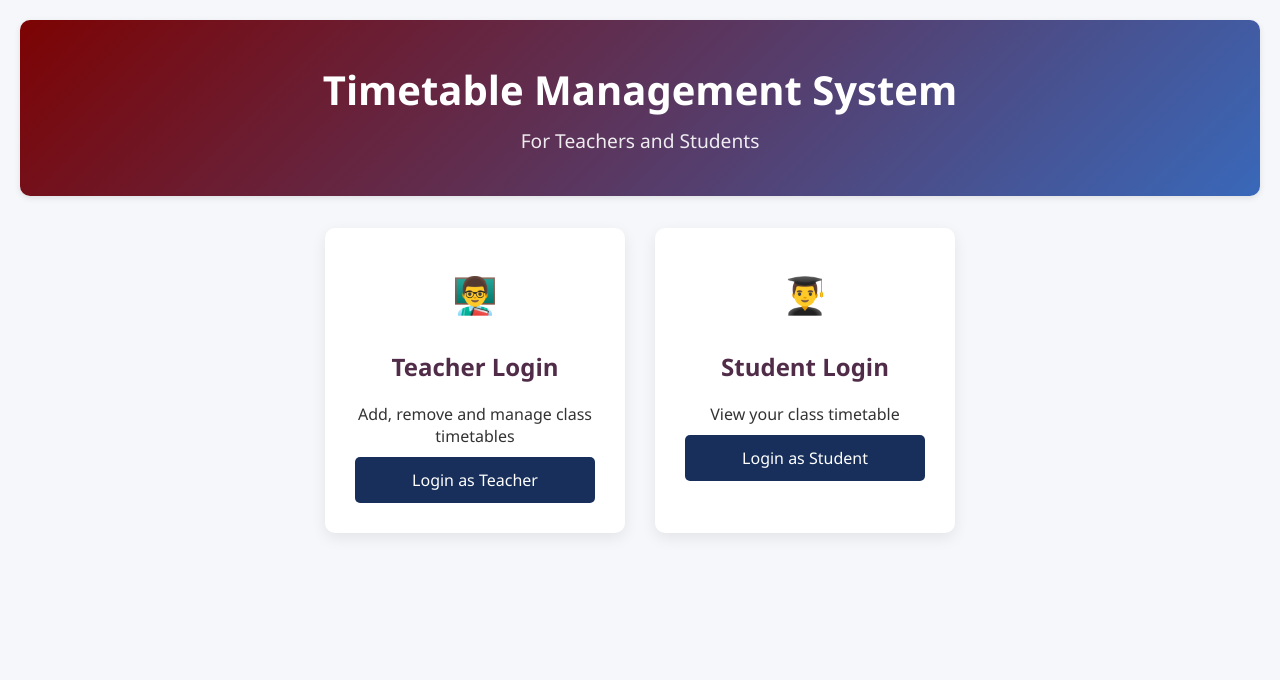
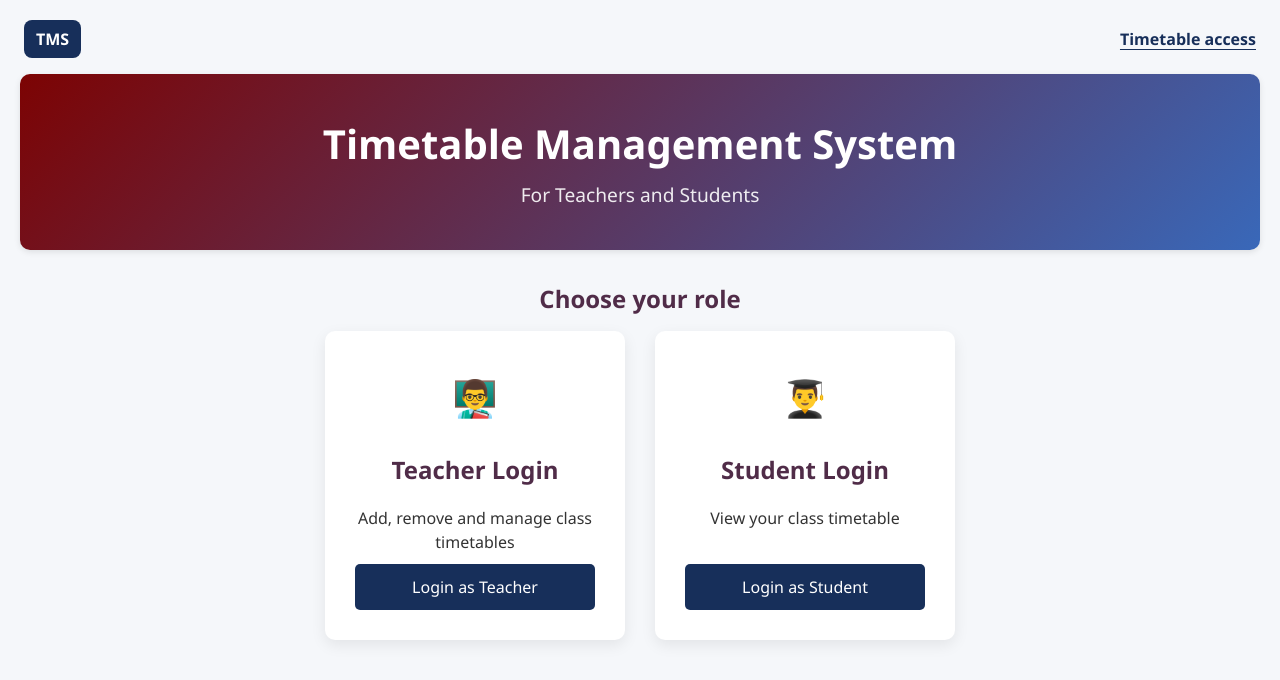
Before and after one commit to KoMa19960925/Timetable-Management-System, a plain HTML site: page index.html in a window 1280 px wide. Drawn offline with Linux system fonts and the light colour scheme.

Commit message:
Polish timetable landing page

```diff
--- a/index.html
+++ b/index.html
@@ -4,16 +4,23 @@
     <meta charset="UTF-8">
     <meta name="viewport" content="width=device-width, initial-scale=1.0">
     <title>Timetable Management System</title>
-    <link rel="stylesheet" href="styles.css?v=original-colors">
+    <link rel="stylesheet" href="styles.css?v=landing-layout">
 </head>
 <body>
-    <div class="container">
+    <div class="container" id="page-top">
+        <nav class="site-nav" aria-label="Main navigation">
+            <a class="site-brand" href="#page-top">TMS</a>
+            <a href="#main-content">Timetable access</a>
+        </nav>
         <header>
             <h1>Timetable Management System</h1>
             <p class="subtitle">For Teachers and Students</p>
         </header>
 
-        <div class="login-section" id="loginSection">
+        <main id="main-content" tabindex="-1">
+        <section id="loginSection" aria-labelledby="access-heading">
+            <h2 class="access-heading" id="access-heading">Choose your role</h2>
+            <div class="login-section">
             <div class="login-card">
                 <div class="role-icon">👨‍🏫</div>
                 <h2>Teacher Login</h2>
@@ -27,7 +34,8 @@
                 <p>View your class timetable</p>
                 <button class="login-btn" id="studentLoginBtn">Login as Student</button>
             </div>
-        </div>
+            </div>
+        </section>
 
         <!-- Teacher Interface -->
         <div class="interface" id="teacherInterface">
@@ -214,8 +222,9 @@
                 </table>
             </div>
         </div>
+        </main>
     </div>
 
-    <script src="script.js"></script>
+    <script src="script.js?v=landing-layout"></script>
 </body>
 </html>
--- a/script.js
+++ b/script.js
@@ -53,13 +53,13 @@ studentLoginBtn.addEventListener('click', function() {
 // Logout functions
 teacherLogoutBtn.addEventListener('click', function() {
     teacherInterface.classList.remove('active');
-    loginSection.style.display = 'flex';
+    loginSection.style.display = '';
     showNotification(teacherNotification, "Logged out successfully", "info");
 });
 
 studentLogoutBtn.addEventListener('click', function() {
     studentInterface.classList.remove('active');
-    loginSection.style.display = 'flex';
+    loginSection.style.display = '';
 });
 
 // Generate teacher timetable
--- a/styles.css
+++ b/styles.css
@@ -14,6 +14,28 @@ body {
     max-width: 1400px;
     margin: 0 auto;
     padding: 20px;
+}
+
+.site-nav {
+    display: flex;
+    align-items: center;
+    justify-content: space-between;
+    gap: 12px;
+    padding: 0 4px 16px;
+}
+
+.site-nav a {
+    color: #172f5a;
+    font-weight: 600;
+    text-underline-offset: 4px;
+}
+
+.site-nav .site-brand {
+    border-radius: 8px;
+    padding: 8px 12px;
+    background-color: #172f5a;
+    color: white;
+    text-decoration: none;
 }
 
 header {
@@ -38,6 +60,12 @@ h1 {
     font-weight: 300;
 }
 
+.access-heading {
+    text-align: center;
+    margin-bottom: 16px;
+    color: #502c48;
+}
+
 .login-section {
     display: flex;
     justify-content: center;
@@ -47,6 +75,8 @@ h1 {
 }
 
 .login-card {
+    display: flex;
+    flex-direction: column;
     background-color: white;
     padding: 30px;
     border-radius: 10px;
@@ -55,6 +85,11 @@ h1 {
     max-width: 100%;
     text-align: center;
     transition: transform 0.3s ease;
+}
+
+.login-card p {
+    flex: 1;
+    line-height: 1.5;
 }
 
 .login-card:hover {
```
